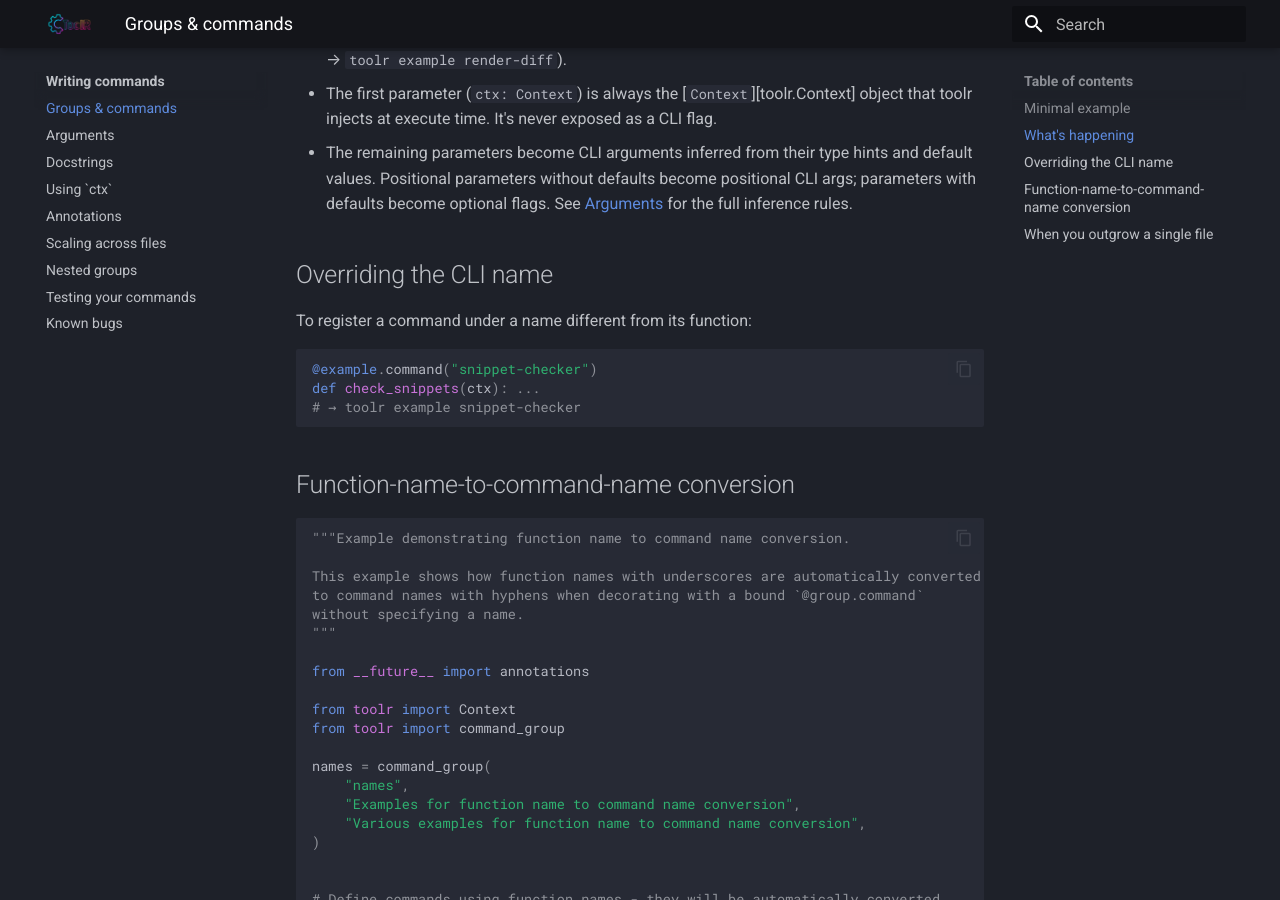
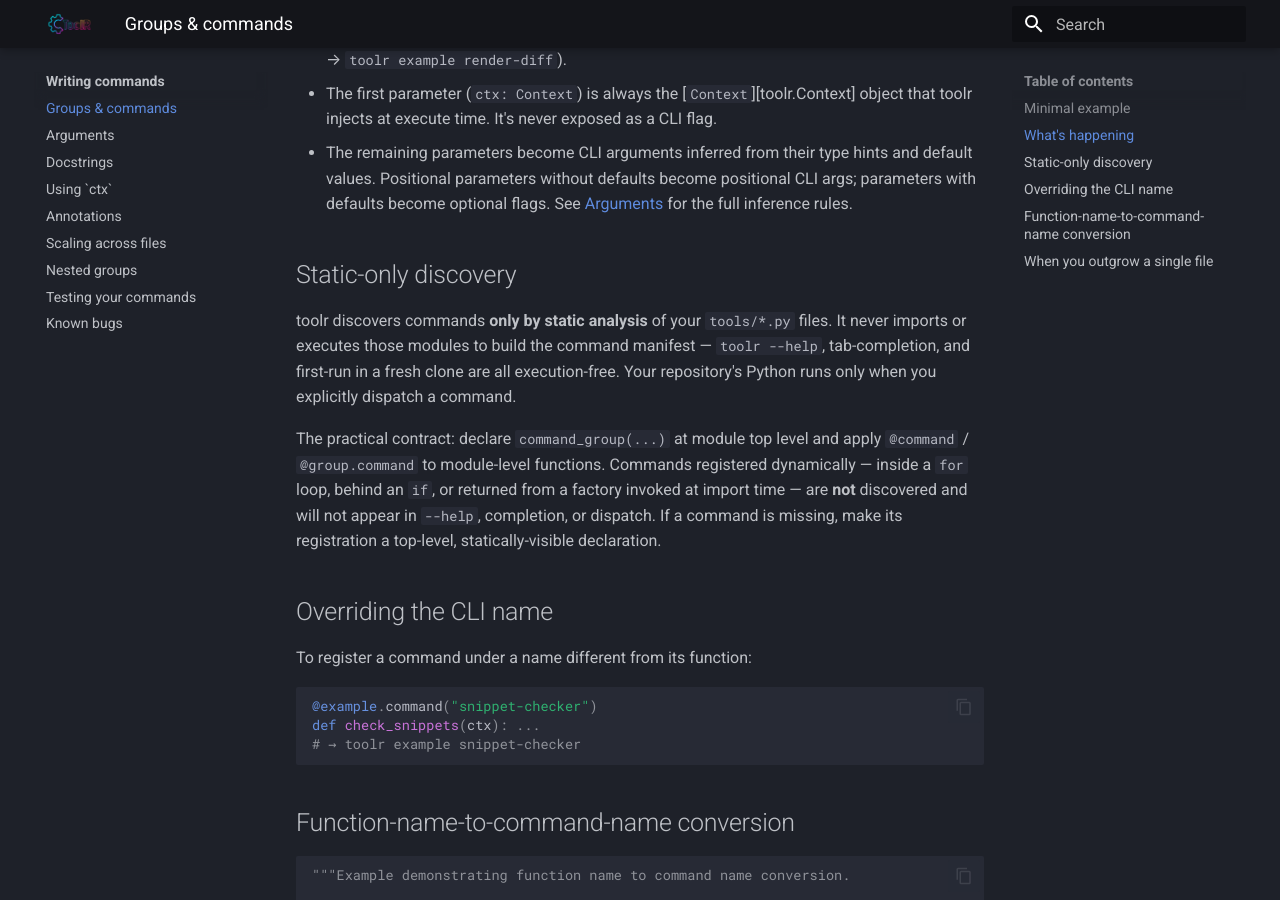
Before and after one commit to s0undt3ch/ToolR, an MkDocs documentation site: the page built from docs/writing-commands/groups.md, in a window 1280 px wide and 900 px high, scrolled down 1065 px. Built offline with MkDocs 1.6.1 and Material for MkDocs 9.7.7, drawn with Linux system fonts in a browser that asks for light colours.

Commit message:
docs(authoring): document the static-only command-discovery contract

```diff
--- a/docs/writing-commands/groups.md
+++ b/docs/writing-commands/groups.md
@@ -33,6 +33,22 @@ prints it.
   defaults become positional CLI args; parameters with defaults
   become optional flags. See [Arguments](arguments.md) for the full
   inference rules.
+
+## Static-only discovery
+
+toolr discovers commands **only by static analysis** of your
+`tools/*.py` files. It never imports or executes those modules to build
+the command manifest — `toolr --help`, tab-completion, and first-run in a
+fresh clone are all execution-free. Your repository's Python runs only
+when you explicitly dispatch a command.
+
+The practical contract: declare `command_group(...)` at module top level
+and apply `@command` / `@group.command` to module-level functions.
+Commands registered dynamically — inside a `for` loop, behind an `if`, or
+returned from a factory invoked at import time — are **not** discovered
+and will not appear in `--help`, completion, or dispatch. If a command is
+missing, make its registration a top-level, statically-visible
+declaration.
 
 ## Overriding the CLI name
 
```
Also changed, not shown: skills/toolr-command-authoring/SKILL.md (+16 -0 lines).
